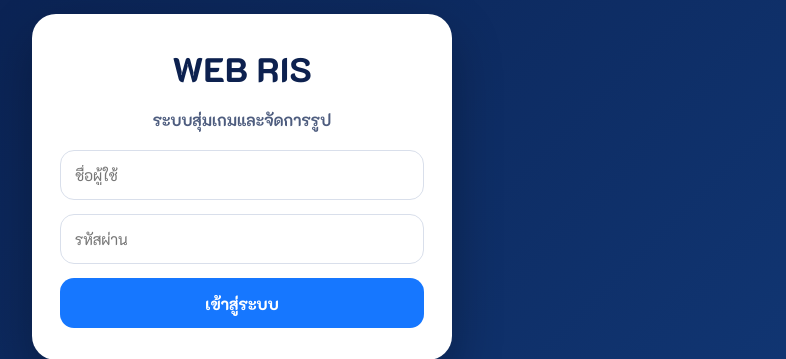
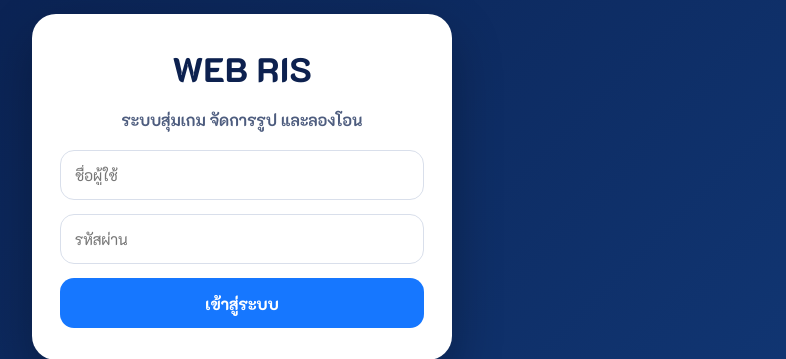
Before and after one commit to aitpakorn1998-eng/T-AVENGER, a Flask app: page /login in a window 1280 px wide. Shown: the part 213-572 px from the top of the page, without its empty margins (398-1184 px from the left). Run offline with Flask 3, Linux system fonts and the light colour scheme.

Commit message:
Update login.html

```diff
--- a/templates/login.html
+++ b/templates/login.html
@@ -74,7 +74,7 @@
 <body>
     <form class="login-box" method="POST">
         <h1>WEB RIS</h1>
-        <div class="sub">ระบบสุ่มเกมและจัดการรูป</div>
+        <div class="sub">ระบบสุ่มเกม จัดการรูป และลองโอน</div>
 
         {% with messages = get_flashed_messages() %}
             {% if messages %}
```
